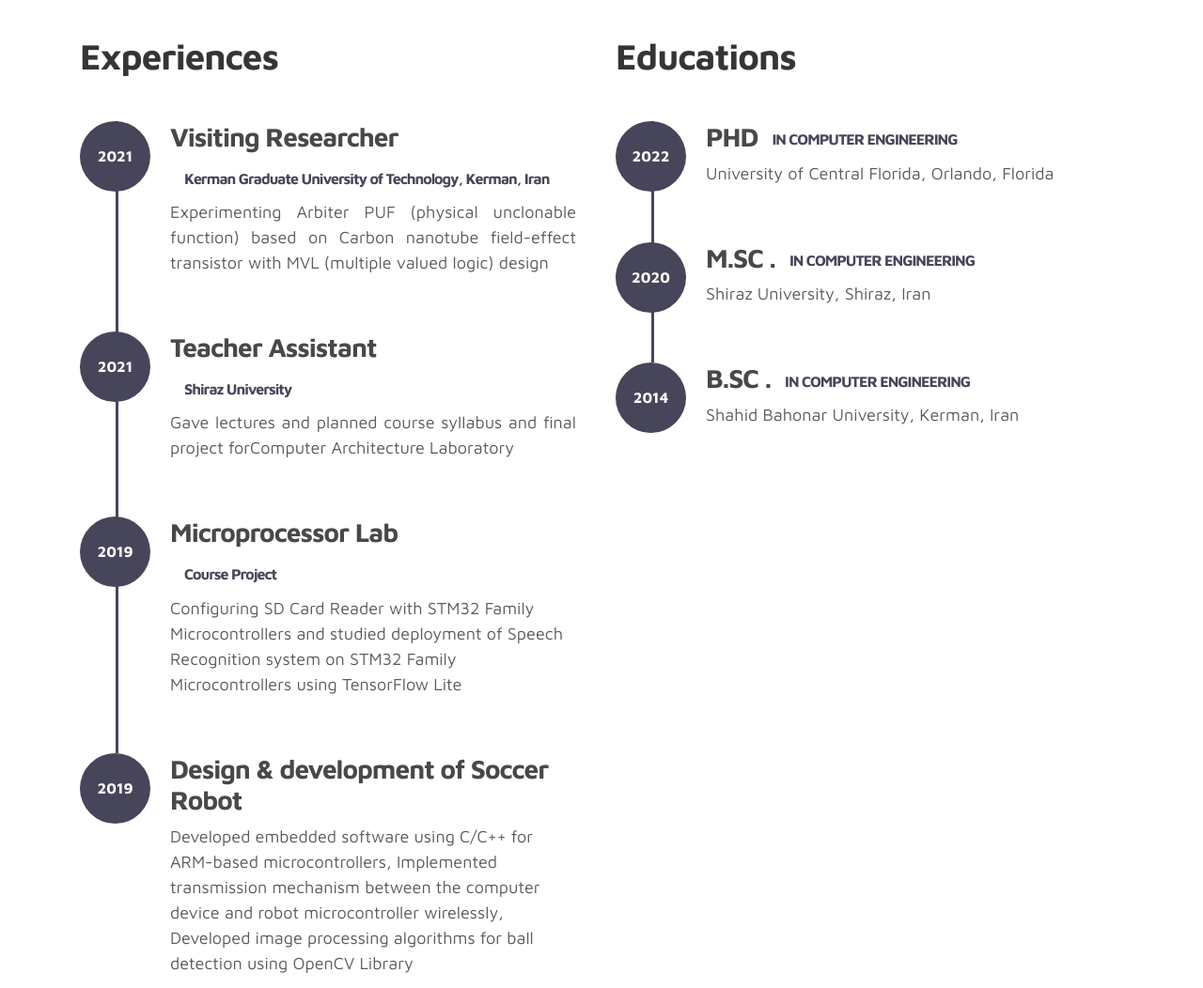
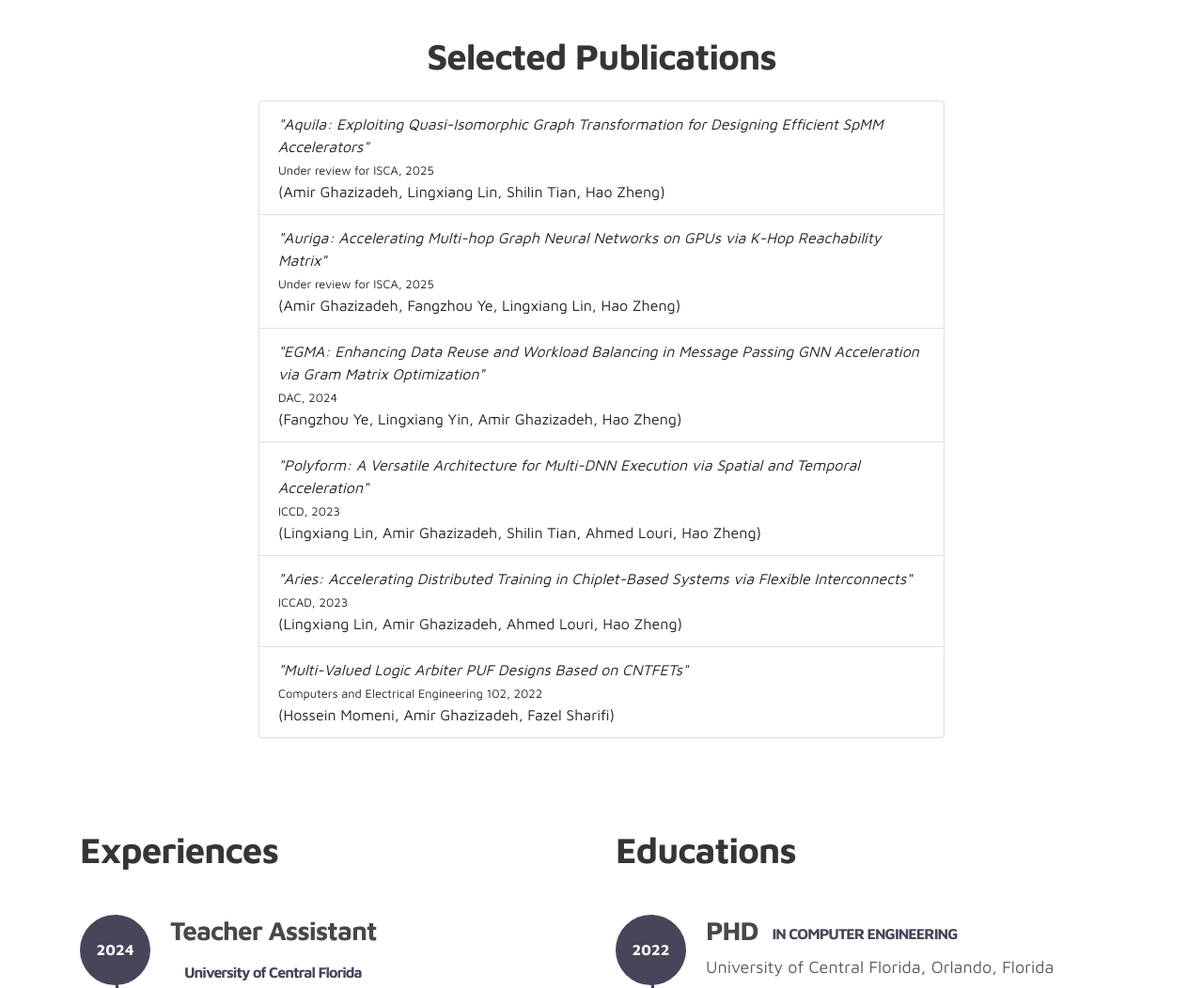
Before and after one commit to AmirLibra/AmirLibra.github.io, a plain HTML site: page index.html in a window 1280 px wide. Shown: the part 1680-2732 px from the top of the page at 94% size. Drawn offline with Linux system fonts and the light colour scheme.

Commit message:
Added publications

```diff
--- a/index.html
+++ b/index.html
@@ -184,6 +184,58 @@ https://www.tooplate.com/view/2115-marvel
         </div>
     </section>
 
+
+<!-- SELECTED PUBLICATIONS -->
+<section class="publications py-5" id="publications">
+  <div class="container">
+      <div class="row">
+          <div class="col-lg-12 col-12 text-center">
+              <h2 class="mb-4">Selected Publications</h2>
+          </div>
+      </div>
+      <div class="row">
+          <div class="col-lg-8 mx-auto col-12">
+              <ul class="list-group">
+                  <li class="list-group-item">
+                      <em>"Aquila: Exploiting Quasi-Isomorphic Graph Transformation for Designing Efficient SpMM Accelerators"</em>
+                      <br><small>Under review for ISCA, 2025</small>
+                      <br>(Amir Ghazizadeh, Lingxiang Lin, Shilin Tian, Hao Zheng)
+                  </li>
+                  <li class="list-group-item">
+                      <em>"Auriga: Accelerating Multi-hop Graph Neural Networks on GPUs via K-Hop Reachability Matrix"</em>
+                      <br><small>Under review for ISCA, 2025</small>
+                      <br>(Amir Ghazizadeh, Fangzhou Ye, Lingxiang Lin, Hao Zheng)
+                  </li>
+                  <li class="list-group-item">
+                      <em>"EGMA: Enhancing Data Reuse and Workload Balancing in Message Passing GNN Acceleration via Gram Matrix Optimization"</em>
+                      <br><small>DAC, 2024</small>
+                      <br>(Fangzhou Ye, Lingxiang Yin, Amir Ghazizadeh, Hao Zheng)
+                  </li>
+                  <li class="list-group-item">
+                      <em>"Polyform: A Versatile Architecture for Multi-DNN Execution via Spatial and Temporal Acceleration"</em>
+                      <br><small>ICCD, 2023</small>
+                      <br>(Lingxiang Lin, Amir Ghazizadeh, Shilin Tian, Ahmed Louri, Hao Zheng)
+                  </li>
+                  <li class="list-group-item">
+                      <em>"Aries: Accelerating Distributed Training in Chiplet-Based Systems via Flexible Interconnects"</em>
+                      <br><small>ICCAD, 2023</small>
+                      <br>(Lingxiang Lin, Amir Ghazizadeh, Ahmed Louri, Hao Zheng)
+                  </li>
+                  <li class="list-group-item">
+                      <em>"Multi-Valued Logic Arbiter PUF Designs Based on CNTFETs"</em>
+                      <br><small>Computers and Electrical Engineering 102, 2022</small>
+                      <br>(Hossein Momeni, Amir Ghazizadeh, Fazel Sharifi)
+                  </li>
+              </ul>
+          </div>
+      </div>
+  </div>
+</section>
+
+
+
+
+
     <!-- FEATURES -->
     <section class="resume py-5 d-lg-flex justify-content-center align-items-center" id="resume">
         <div class="container">
@@ -194,6 +246,17 @@ https://www.tooplate.com/view/2115-marvel
 
                     <div class="timeline">
                         <div class="timeline-wrapper">
+                          <div class="timeline-yr">
+                              <span>2024</span>
+                          </div>
+                          <div class="timeline-info">
+                              <h3><span>Teacher Assistant</span></h3>
+                              <h3><small>University of Central Florida</small></h3>
+                              <p style="text-align: justify;">Delivered lectures, focusing on MIPS ISA and hardware design to deepen student engagement and learning</p>
+                          </div>
+                        </div>
+
+                        <div class="timeline-wrapper">
                              <div class="timeline-yr">
                                   <span>2021</span>
                              </div>
@@ -202,17 +265,6 @@ https://www.tooplate.com/view/2115-marvel
                                   <h3><small>Kerman Graduate University of Technology, Kerman, Iran</small></h3>
                                   <p style="text-align: justify;">Experimenting Arbiter PUF (physical unclonable function) based on Carbon nanotube field-effect transistor with MVL (multiple valued logic) design</p>
                              </div>
-                        </div>
-
-                        <div class="timeline-wrapper">
-                            <div class="timeline-yr">
-                                <span>2021</span>
-                            </div>
-                            <div class="timeline-info">
-                                <h3><span>Teacher Assistant</span></h3>
-                                <h3><small>Shiraz University</small></h3>
-                                <p style="text-align: justify;">Gave lectures and planned course syllabus and final project forComputer Architecture Laboratory</p>
-                            </div>
                         </div>
 
                         <div class="timeline-wrapper">
@@ -295,8 +347,8 @@ https://www.tooplate.com/view/2115-marvel
             <div class="contact-info d-flex justify-content-between align-items-center py-4 px-lg-5">
                 <div class="contact-info-item">
                   <h3 class="mb-3 text-white">Contact:</h3>
+                  <p><a href="mailto:amir.g@ucf.edu">amir.g@ucf.edu</a></p>
                   <p><a href="mailto:ghazizade@cse.shirazu.ac.ir">amir.ghz1995@gmail.com</a></p>
-                  <p><a href="mailto:ghazizade@cse.shirazu.ac.ir">ghazizade@cse.shirazu.ac.ir</a></p>
                 </div>
 
                 <ul class="social-links">
```
